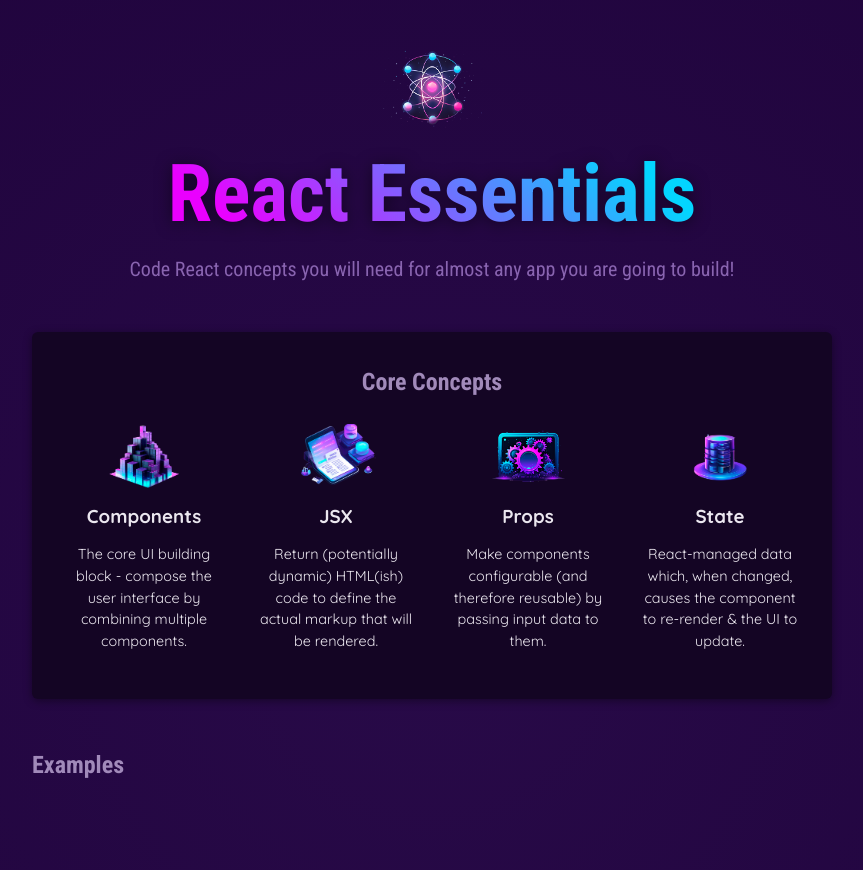
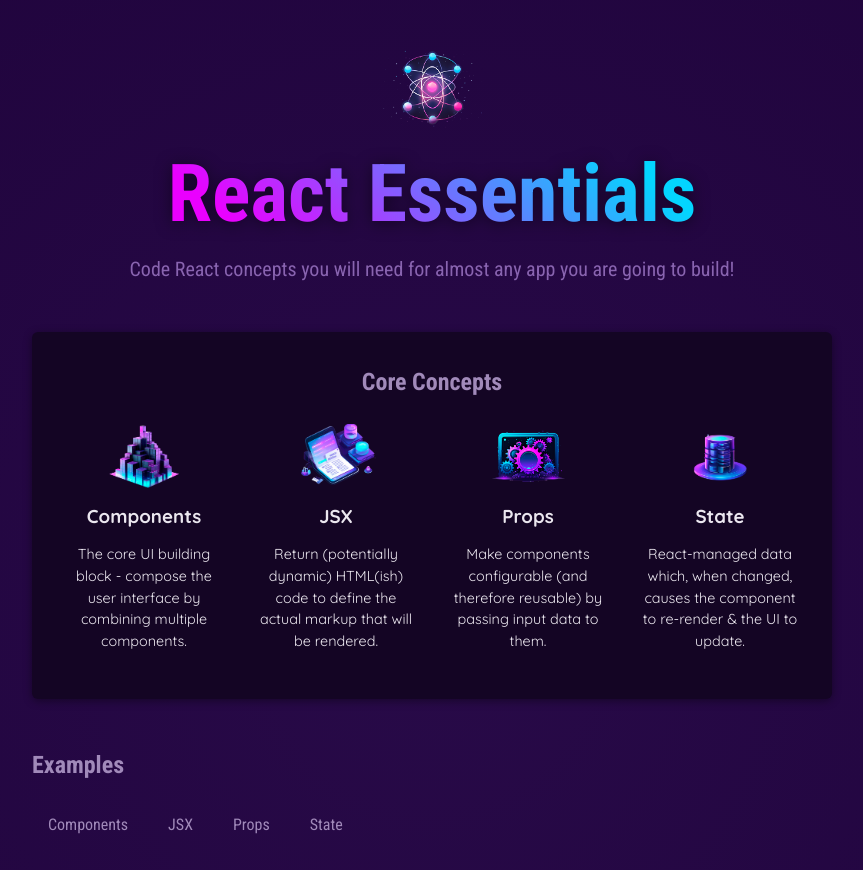
Before and after one commit to JallaJenkins/ReactEssentialsProject, a React (Vite) app: page / in a window 1280 px wide. Shown: the top 870 px of the page, without its empty margins (208-1071 px from the left). Built offline with nearby package versions, Linux system fonts and the light colour scheme.

Commit message:
50.ReactingToEvents

```diff
--- a/src/App.jsx
+++ b/src/App.jsx
@@ -32,7 +32,10 @@
         <section id="examples">
           <h2>Examples</h2>
           <menu>
-            <TabButton></TabButton>
+            <TabButton >Components</TabButton>
+            <TabButton >JSX</TabButton>
+            <TabButton >Props</TabButton>
+            <TabButton >State</TabButton>
           </menu>
         </section>
 
--- a/src/components/TabButton.jsx
+++ b/src/components/TabButton.jsx
@@ -1,3 +1,11 @@
-export default function TabButton() {
-  return <li><button></button></li>;
+export default function TabButton({ children }) {
+  function handleClick() {
+    console.log("Hello World!");
+  }
+
+  return (
+    <li>
+      <button onClick={handleClick}>{children}</button>
+    </li>
+  );
 }
```
